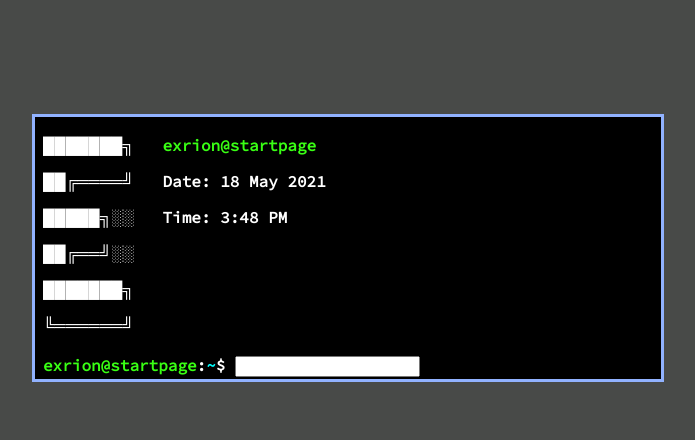
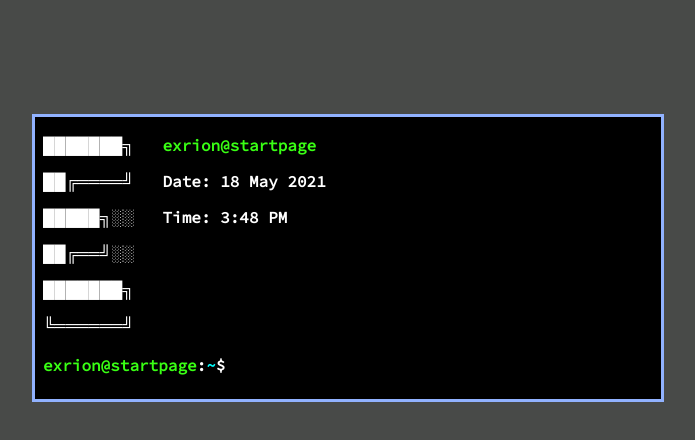
Before and after one commit to Exrion/Exrion.github.io, a plain HTML site: page index.html in a window 1280 px wide. Shown: the whole page, without its empty margins (292-987 px from the left). Drawn offline with Linux system fonts and the light colour scheme.

Commit message:
Formatted input text box

```diff
--- a/index.html
+++ b/index.html
@@ -18,7 +18,7 @@
           <p class="consolePrint" id="startPrint6">This is incorrect if you see this.</p>
         </div>
         <div class="console-inner">
-          <label class="consolePrint" id="commandStart">Lorem Ipsum</label><input type="text"></input>
+          <label class="consolePrint" id="commandStart">Lorem Ipsum</label><input type="text" class="consolePrint"></input>
         </div>
       </div>
     </div>
--- a/stylesheet.css
+++ b/stylesheet.css
@@ -43,8 +43,16 @@
   background-color: black;
 }
 
-.inputbox{
-  display: inline-block;
+input[type=text]{
   background-color: black;
+  outline-color: black;
+  border-top-style: hidden;
+  border-right-style: hidden;
+  border-left-style: hidden;
+  border-bottom-style: hidden;
+  width: 70%;
+}
+
+*:focus{
   outline: none;
 }
```
